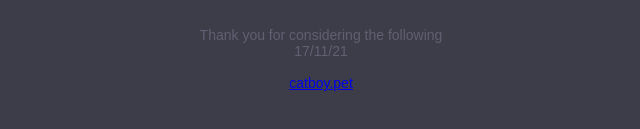
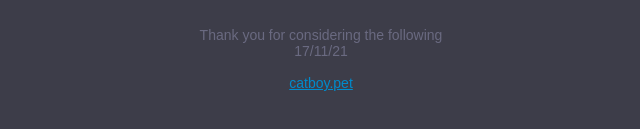
Before and after one commit to StorehedgeA/hotline, a plain HTML site: page index.html in a window 1280 px wide. Shown: the part 487-616 px from the top of the page, 319-959 px from the left. Drawn offline with Linux system fonts and the light colour scheme.

Commit message:
Link color

```diff
--- a/style.css
+++ b/style.css
@@ -9,8 +9,16 @@
 }
 
 .text {
-     color: rgb(96, 96, 114);
+     color: rgb(106, 106, 129);
      font-size: 14px;
      font-family:Arial, sans-serif;
      text-align:center;
 }
+
+a:visited {
+    color: rgb(187, 121, 0)
+}
+
+a:link {
+    color: rgb(0, 139, 204)
+}
```
